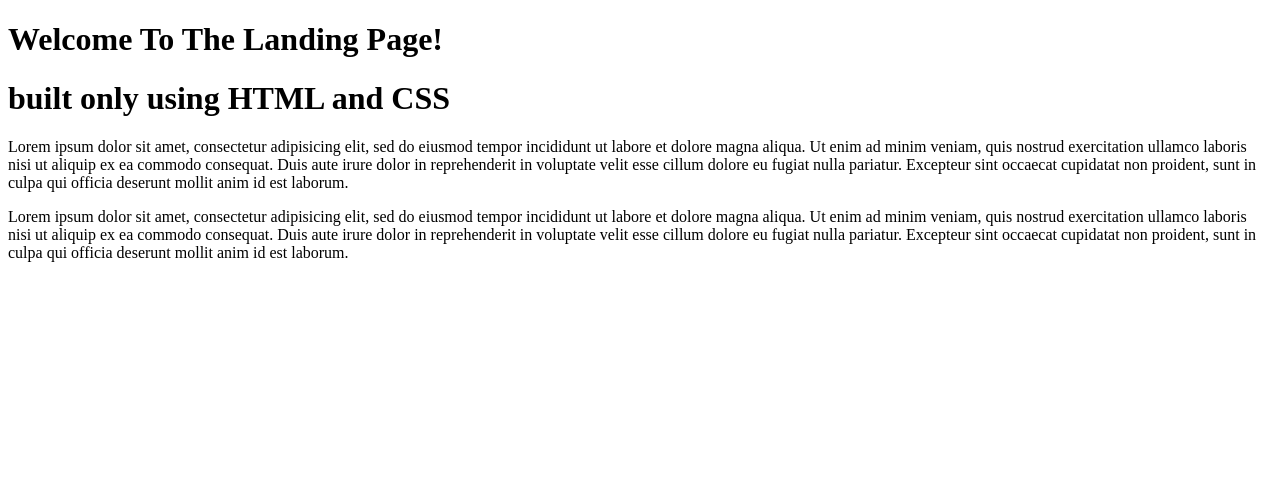
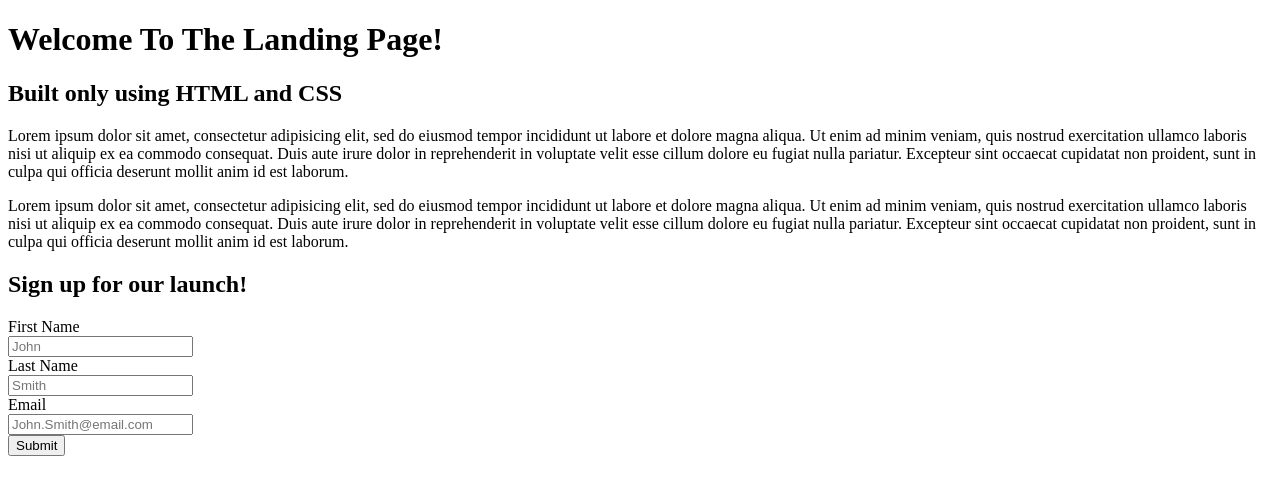
Before and after one commit to storres8/quick-landing-page, a plain HTML site: page index.html in a window 1280 px wide. Drawn offline with Linux system fonts and the light colour scheme.

Commit message:
finished html for landing page.

```diff
--- a/index.html
+++ b/index.html
@@ -6,9 +6,24 @@
   </head>
   <body>
     <h1>Welcome To The Landing Page!</h1>
-    <h1>built only using HTML and CSS</h1>
+    <h2>Built only using HTML and CSS</h2>
 
     <p>Lorem ipsum dolor sit amet, consectetur adipisicing elit, sed do eiusmod tempor incididunt ut labore et dolore magna aliqua. Ut enim ad minim veniam, quis nostrud exercitation ullamco laboris nisi ut aliquip ex ea commodo consequat. Duis aute irure dolor in reprehenderit in voluptate velit esse cillum dolore eu fugiat nulla pariatur. Excepteur sint occaecat cupidatat non proident, sunt in culpa qui officia deserunt mollit anim id est laborum.</p>
     <p>Lorem ipsum dolor sit amet, consectetur adipisicing elit, sed do eiusmod tempor incididunt ut labore et dolore magna aliqua. Ut enim ad minim veniam, quis nostrud exercitation ullamco laboris nisi ut aliquip ex ea commodo consequat. Duis aute irure dolor in reprehenderit in voluptate velit esse cillum dolore eu fugiat nulla pariatur. Excepteur sint occaecat cupidatat non proident, sunt in culpa qui officia deserunt mollit anim id est laborum.</p>
+
+  <h2>Sign up for our launch!</h2>
+    <form class="emailform" action="confirmaion.html" method="get">
+        <label for="first">First Name</label><br>
+        <input type="text" name="first" placeholder="John"><br>
+
+        <label for="last">Last Name</label><br>
+        <input type="text" name="last" placeholder="Smith"><br>
+
+      <label for="email">Email</label><br>
+      <input type="email" name="email" placeholder="John.Smith@email.com"><br>
+
+      <input type="submit" name="" value="Submit">
+    </form>
+
   </body>
 </html>
```
Also changed, not shown: confirmation.html (+10 -0 lines).
